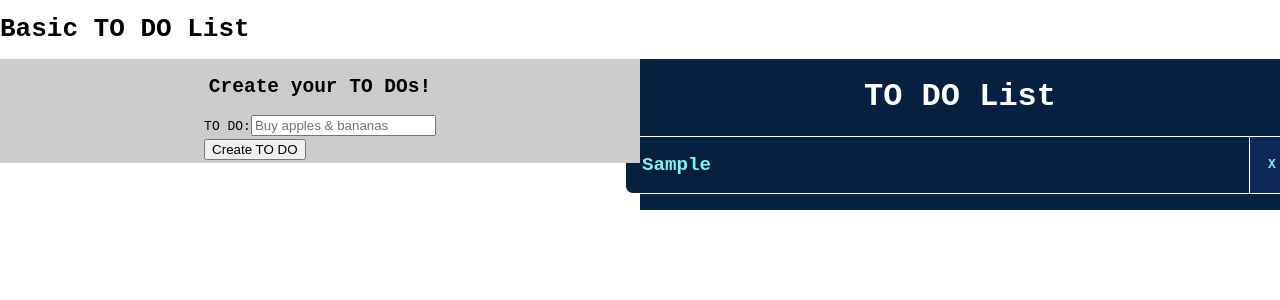
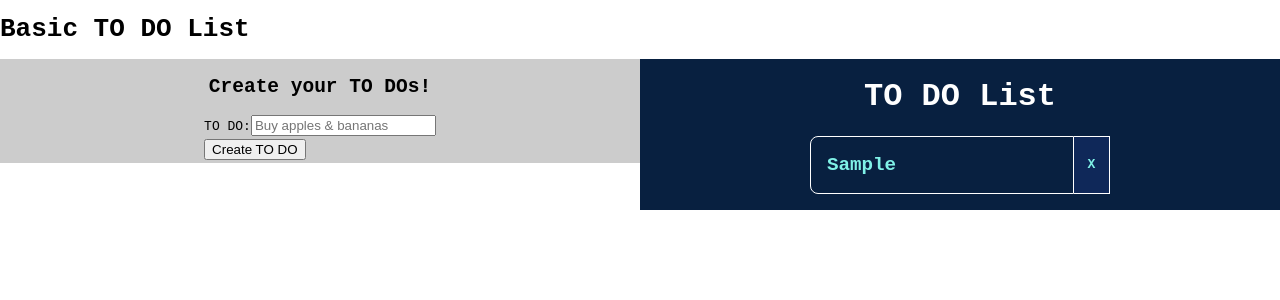
Before and after one commit to lopez-tomas/basic-todo-list, a React (Create React App) app: page / in a window 1280 px wide. Both pictures are taken after typing "Sample" into the empty fields and a click on the input "Create TO DO". Shown: the top 300 px of the page. Built offline with nearby package versions, Linux system fonts and the light colour scheme.

Commit message:
[FIX]: to do width fixed.

```diff
--- a/src/styles/ToDo.sass
+++ b/src/styles/ToDo.sass
@@ -4,7 +4,7 @@
   display: flex
   width: 90%
   min-width: 300px
-  width: 670px
+  max-width: 670px
   margin-bottom: 16px
 
   .ToDo-info
```
